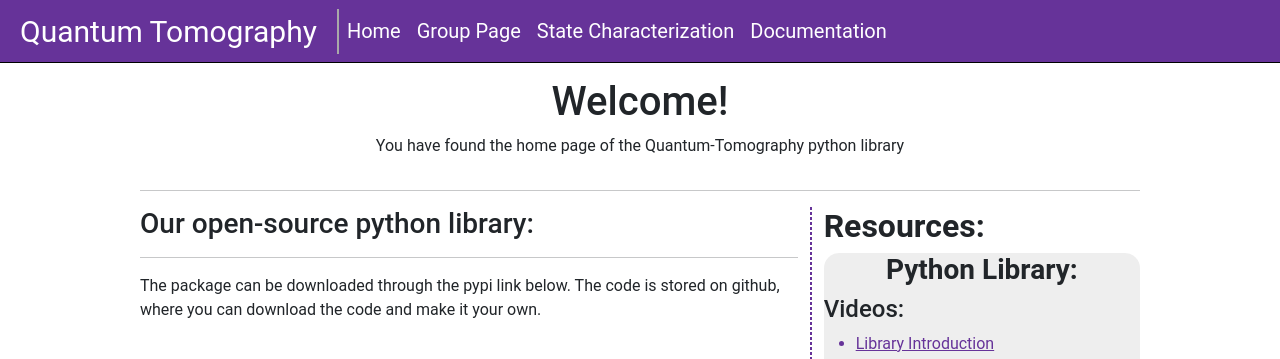
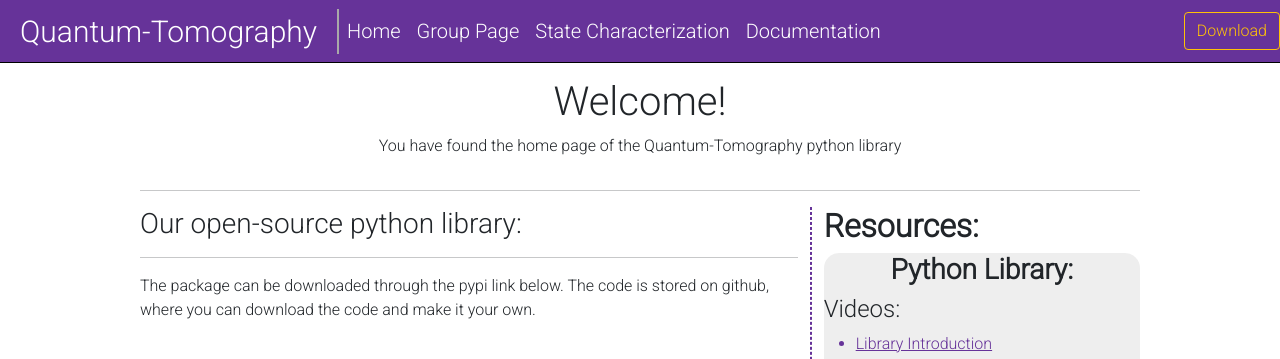
Before and after one commit to KwiatQIM/Flask-App, a Flask app: page / in a window 1280 px wide. Shown: the top 359 px of the page. Run offline with Flask 2, Linux system fonts and the light colour scheme; parts of the project's set-up code (start-up, migrations or seed data) failed here and were passed over; some libraries are stand-ins or nearby versions.

Commit message:
New Font, changed nav bar

```diff
--- a/src/templates/FrontPage.html
+++ b/src/templates/FrontPage.html
@@ -47,7 +47,7 @@
             <hr>
             <h3>Our Research Group:</h3>
             <hr>
-            <p class="mt-2">This python library is created and maintained by the Kwiat Quantum Information research group at the
+            <p class="mt-2">This python library is created and maintained by the <a href="http://research.physics.illinois.edu/QI/Photonics/" target="_blank" class="link">Kwiat Quantum Information Group</a> at the
             University of Illinois at Urbana-Champaign. Contact <a class="link" href="mailto://shallat3@illinois.edu">Joey Shallat</a> or <a class="link" href="mailto://turroscott@gmail.com">Scott Turro</a> with questions regarding the library.
             </p>
             <div class="text-center mt-5">
--- a/src/templates/base.html
+++ b/src/templates/base.html
@@ -17,6 +17,8 @@
       <link rel="stylesheet" href="{{ url_for('static', filename='css/Main.css') }}">
       <link rel="stylesheet" href="{{ url_for('static', filename='css/NavBar.css') }}">
       <link rel="stylesheet" href="{{ url_for('static', filename='css/font-awesome.min.css') }}">
+      <link href="https://fonts.googleapis.com/css2?family=Roboto:wght@100;300&display=swap" rel="stylesheet">
+      <link rel="stylesheet" href="https://cdnjs.cloudflare.com/ajax/libs/font-awesome/4.7.0/css/font-awesome.min.css">
 
 
 
@@ -29,26 +31,37 @@
     <!--Nav Bar START-->
     <!--#############-->
     <nav class="navbar navbar-expand-lg" id="MainNav">
-        <div class="navbar-header">Quantum Tomography</div>
-        <div class="collapse navbar-collapse" id="navbarSupportedContent">
+        <div class="navbar-header">Quantum-Tomography</div>
+        <div class="collapse navbar-collapse justify-content-between" id="navbarSupportedContent">
             <ul class="navbar-nav mr-auto">
                 <li class="nav-item">
                     <a class="nav-link" href="{{url_for('index')}}">Home</a>
                 </li>
-            </ul>
-            <ul class="navbar-nav mr-auto">
+
+
                 <li class="nav-item">
                     <a class="nav-link" href="http://research.physics.illinois.edu/QI/Photonics/">Group Page</a>
                 </li>
-            </ul>
-            <ul class="navbar-nav mr-auto">
+
+
                 <li class="nav-item">
                     <a class="nav-link" href="{{url_for('state_characterization')}}">State Characterization</a>
                 </li>
-            </ul>
-            <ul class="navbar-nav mr-auto">
+
+
                 <li class="nav-item">
                     <a class="nav-link" href="{{url_for('displayDocumentationPage')}}">Documentation</a>
+                </li>
+
+
+
+
+
+            </ul>
+            <ul class="navbar-nav">
+
+                <li class="nav-item">
+                    <a class="btn btn-outline-warning my-2 my-sm-0" href="https://pypi.org/project/Quantum-Tomography/" target="_blank">Download</a>
                 </li>
             </ul>
         </div>
```
Also changed, not shown: src/templates/algorithm.html (added, +12 -0 lines). Lines whose indentation alone changed are shown as unchanged.
